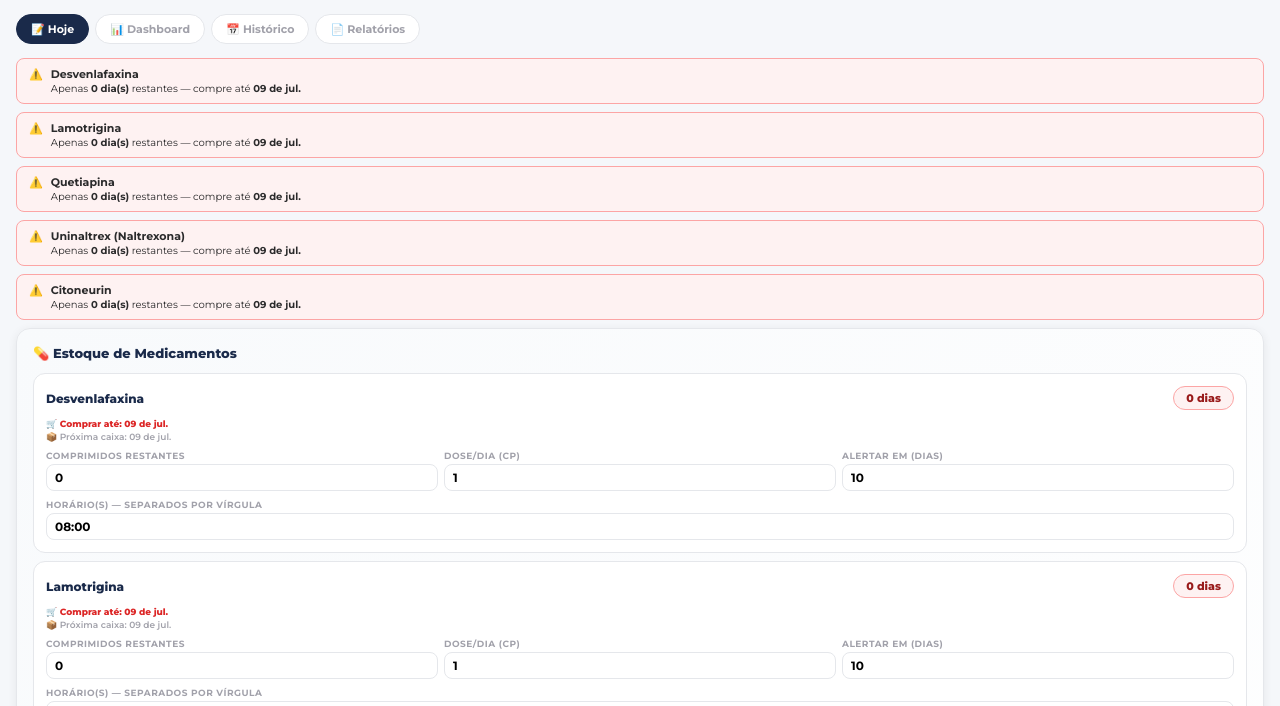
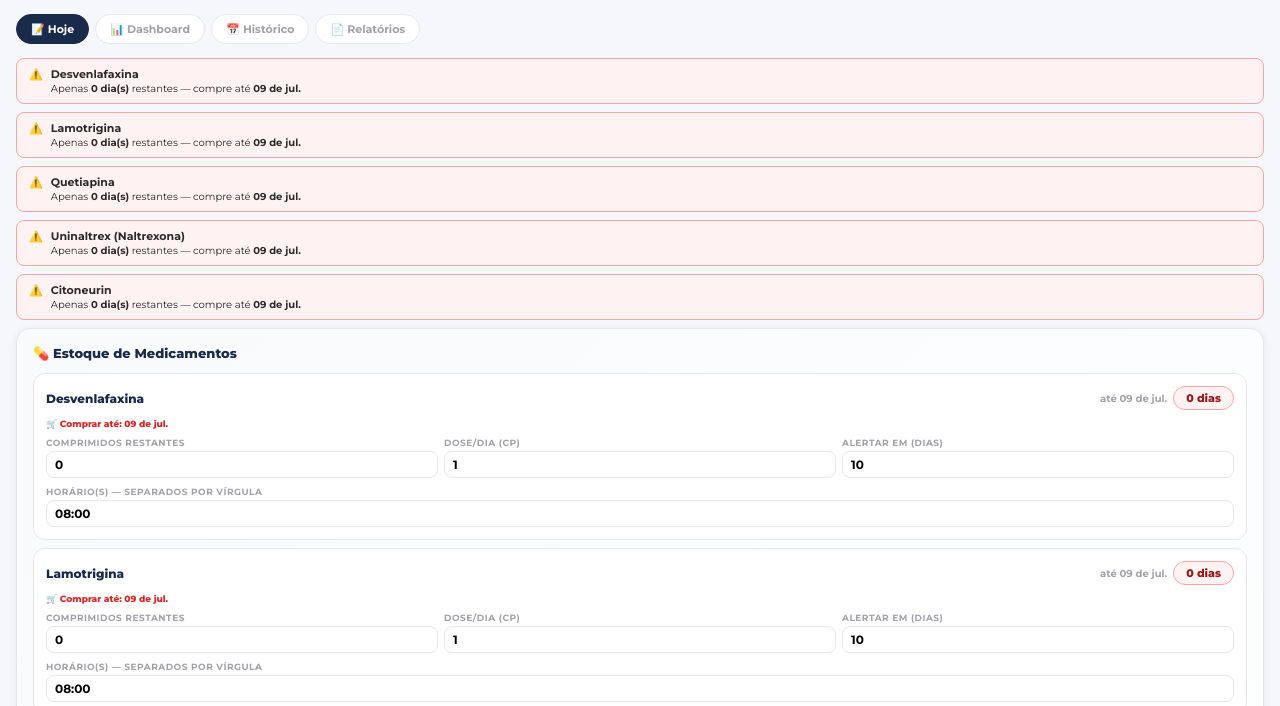
Before and after one commit to thiarataff-debug/Effect, a website: page meu-app.html in a window 1280 px wide. Both pictures are taken after a click on the button "🧠 Psicológico". Shown: the part 94-800 px from the top of the page. Drawn offline with Linux system fonts and the light colour scheme.

Commit message:
Update meu-app.html

```diff
--- a/meu-app.html
+++ b/meu-app.html
@@ -283,6 +283,7 @@ header{background:var(--navy);color:#fff;padding:12px 20px;display:flex;align-it
 .psi-stock-input:focus{border-color:var(--blue)}
 .psi-stock-buy-date{margin-top:4px;font-size:9px;color:var(--muted);font-weight:600}
 .psi-stock-buy-date.urgent{color:#dc2626;font-weight:800}
+.psi-stock-enddate{font-size:10px;color:var(--muted);font-weight:700;white-space:nowrap}
 .psi-stock-alert{display:flex;align-items:center;gap:10px;padding:10px 12px;background:#fef2f2;border:1.5px solid #fca5a5;border-radius:12px;margin-bottom:8px;font-size:11px}
 .psi-stock-days.crit{background:#fef2f2;color:#991b1b;border:1px solid #fca5a5}
 .psi-stock-alert{padding:8px 12px;background:#fef2f2;border:1px solid #fca5a5;border-radius:8px;font-size:11px;margin-bottom:8px;display:flex;align-items:flex-start;gap:8px}
@@ -2852,14 +2853,17 @@ function psiRenderMedStock(){
     const days=m.doseDay>0?Math.floor(m.stock/m.doseDay):999;
     const cls=days<=3?'crit':days<=m.alertDays?'warn':'ok';
     const daysLabel=days>=999?'∞':days+' dias';
+    const endDate=days<999?psiBuyDate(days):'';
     const buyDate=days<999&&days<=m.alertDays?`<div class="psi-stock-buy-date${days<=3?' urgent':''}">🛒 Comprar até: ${psiBuyDate(Math.max(0,days-5))}</div>`:'';
-    const nextBox=days<999?`<div class="psi-stock-buy-date" style="margin-top:2px">📦 Próxima caixa: ${psiBuyDate(days)}</div>`:'';
     html+=`<div class="psi-stock-row">
       <div class="psi-stock-row-header">
         <div class="psi-stock-name">${m.name}</div>
-        <div class="psi-stock-days ${cls}" title="Dias restantes de estoque">${daysLabel}</div>
-      </div>
-      ${buyDate}${nextBox}
+        <div style="display:flex;align-items:center;gap:6px">
+          ${endDate?`<span class="psi-stock-enddate" title="Data em que o estoque termina">até ${endDate}</span>`:''}
+          <div class="psi-stock-days ${cls}" title="Dias restantes de estoque">${daysLabel}</div>
+        </div>
+      </div>
+      ${buyDate}
       <div class="psi-stock-meta" style="margin-top:8px">
         <div class="psi-stock-field">
           <label>Comprimidos restantes</label>
```
